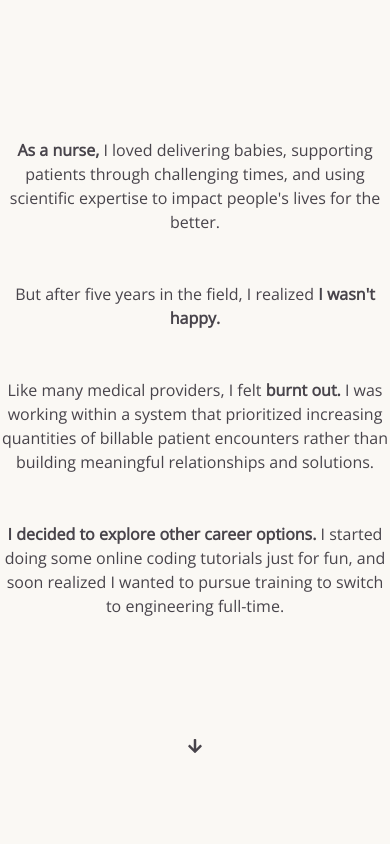
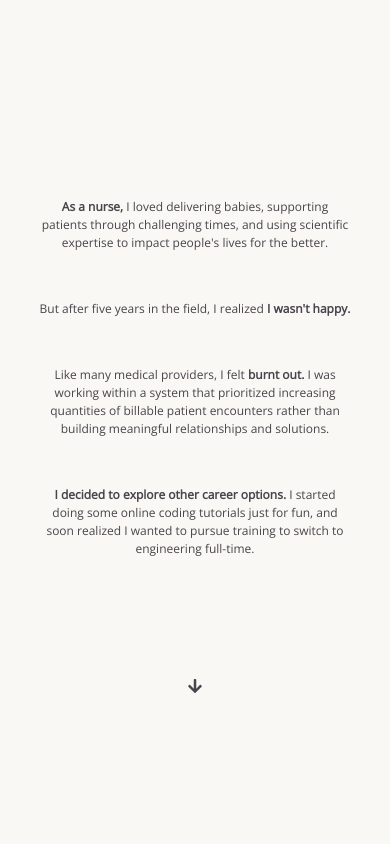
Before and after one commit to janenath/jn_portfolio, a React (Create React App) app: page / in a window 390 px wide. Shown: the part 820-1664 px from the top of the page. Built offline with nearby package versions, Linux system fonts and the light colour scheme.

Commit message:
add resume download page

```diff
--- a/src/App.css
+++ b/src/App.css
@@ -31,6 +31,10 @@ body {
   max-width: 500px;
 }
 
+.story {
+  margin: 0 20%;
+}
+
 .skillsChart {
   width: 90%;
   max-width: 1500px;
@@ -41,6 +45,7 @@ body {
   text-align: left;
   line-height: 2;
 }
+
 
 h1 {
   font-size: 3em;
@@ -86,7 +91,7 @@ p {
   display: flex;
   justify-content: center;
   align-items: center;
-  font-size: 1.5em;
+  font-size: 1em;
 }
 
 @media (max-width: 800px) {
@@ -97,7 +102,10 @@ p {
     font-size: 1em;
   }
   p {
-    font-size: 1em;
+    font-size: .75em;
+  }
+  .story {
+    margin: 0 10%;
   }
   .skillsChart {
     display: none;
@@ -105,4 +113,5 @@ p {
   .skillsList {
     display: block;
   }
+
 }
--- a/src/components/Contact.js
+++ b/src/components/Contact.js
@@ -8,6 +8,7 @@ class Contact extends Component {
         return(
             <div className="page">
                 <div className="social">
+                    <h2><span className="bold">Let's Get in Touch!</span></h2>
                     <div className="socialLink">
                     <FontAwesomeIcon icon={faEnvelope}/>
                         <a href="mailto:jane.e.nath@gmail.com"><p>Email Me</p></a>
--- a/src/components/Resume.js
+++ b/src/components/Resume.js
@@ -4,7 +4,7 @@ class Resume extends Component {
     render () {
         return(
             <div className="page">
-                <p>resume</p>
+                <h3>to download a printable copy of my resume, <a className="textLink" href="https://janenath.s3.amazonaws.com/Jane+Nath+Resume.pdf" target="blank" download>click here.</a></h3>
             </div>
         )
     }
--- a/src/components/StoryPages/Story2.js
+++ b/src/components/StoryPages/Story2.js
@@ -5,16 +5,16 @@ class Story2 extends Component {
     render () {
         return(
             <div className="page">
-                <p><span className="bold">As a nurse,</span> I loved delivering babies, supporting patients through challenging times, and using scientific expertise to impact people's lives for the better.</p>
+                <p className="story"><span className="bold">As a nurse,</span> I loved delivering babies, supporting patients through challenging times, and using scientific expertise to impact people's lives for the better.</p>
                 <br/>
                 <br/>
-                <p>But after five years in the field, I realized <span className="bold">I wasn't happy.</span></p>
+                <p className="story">But after five years in the field, I realized <span className="bold">I wasn't happy.</span></p>
                 <br/>
                 <br/>
-                <p>Like many medical providers, I felt <span className="bold">burnt out.</span> I was working within a system that prioritized increasing quantities of billable patient encounters rather than building meaningful relationships and solutions.</p>
+                <p className="story">Like many medical providers, I felt <span className="bold">burnt out.</span> I was working within a system that prioritized increasing quantities of billable patient encounters rather than building meaningful relationships and solutions.</p>
                 <br/>
                 <br/>
-                <p><span className="bold">I decided to explore other career options.</span> I started doing some online coding tutorials just for fun, and soon realized I wanted to pursue training to switch to engineering full-time.</p>
+                <p className="story"><span className="bold">I decided to explore other career options.</span> I started doing some online coding tutorials just for fun, and soon realized I wanted to pursue training to switch to engineering full-time.</p>
                 <br/>
                 <br/>
                 <br/>
--- a/src/components/StoryPages/StoryEnd.js
+++ b/src/components/StoryPages/StoryEnd.js
@@ -5,12 +5,12 @@ class StoryEnd extends Component {
     render () {
         return(
             <div className="page">
-                <h2>Want to learn more about my story? Check out <a class="textLink" href="https://medium.com/swlh/when-following-your-passion-leads-you-to-the-wrong-career-e6f13f8eee75" target="_blank" rel="noopener noreferrer">my article on Medium.</a></h2>
+                <h2>Want to learn more about my story? <a class="textLink" href="https://medium.com/swlh/when-following-your-passion-leads-you-to-the-wrong-career-e6f13f8eee75" target="_blank" rel="noopener noreferrer">Check out my article on Medium.</a></h2>
                 <br/>
                 <br/>
                 <br/>
                 <br/>
-                <h2>Or, you can go to the <a class="textLink" href="/resume">next page</a> to learn more about my background and skills.</h2>
+                <h2>Or, you can <a class="textLink" href="/resume">go to the next page</a> to learn more about my background and skills.</h2>
             </div>
         )
     }
```
